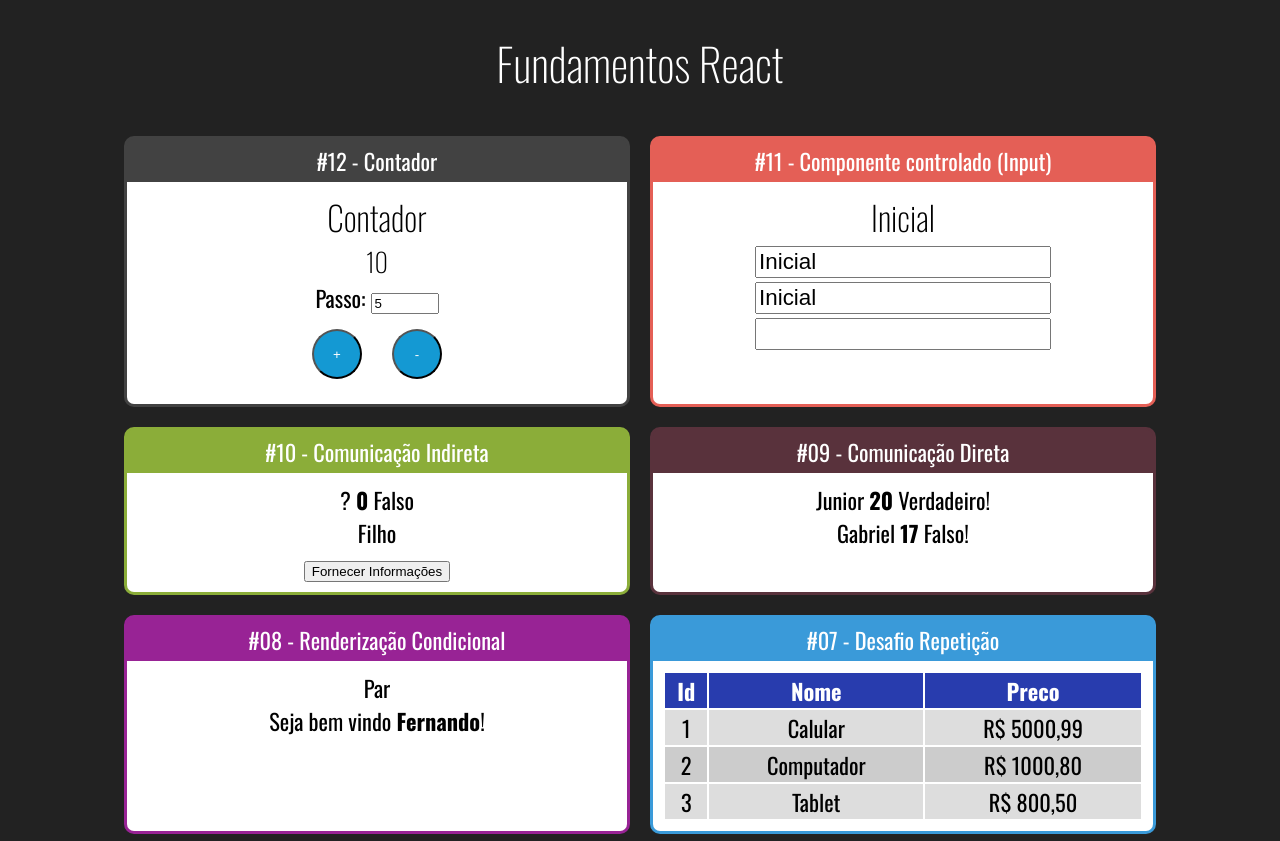
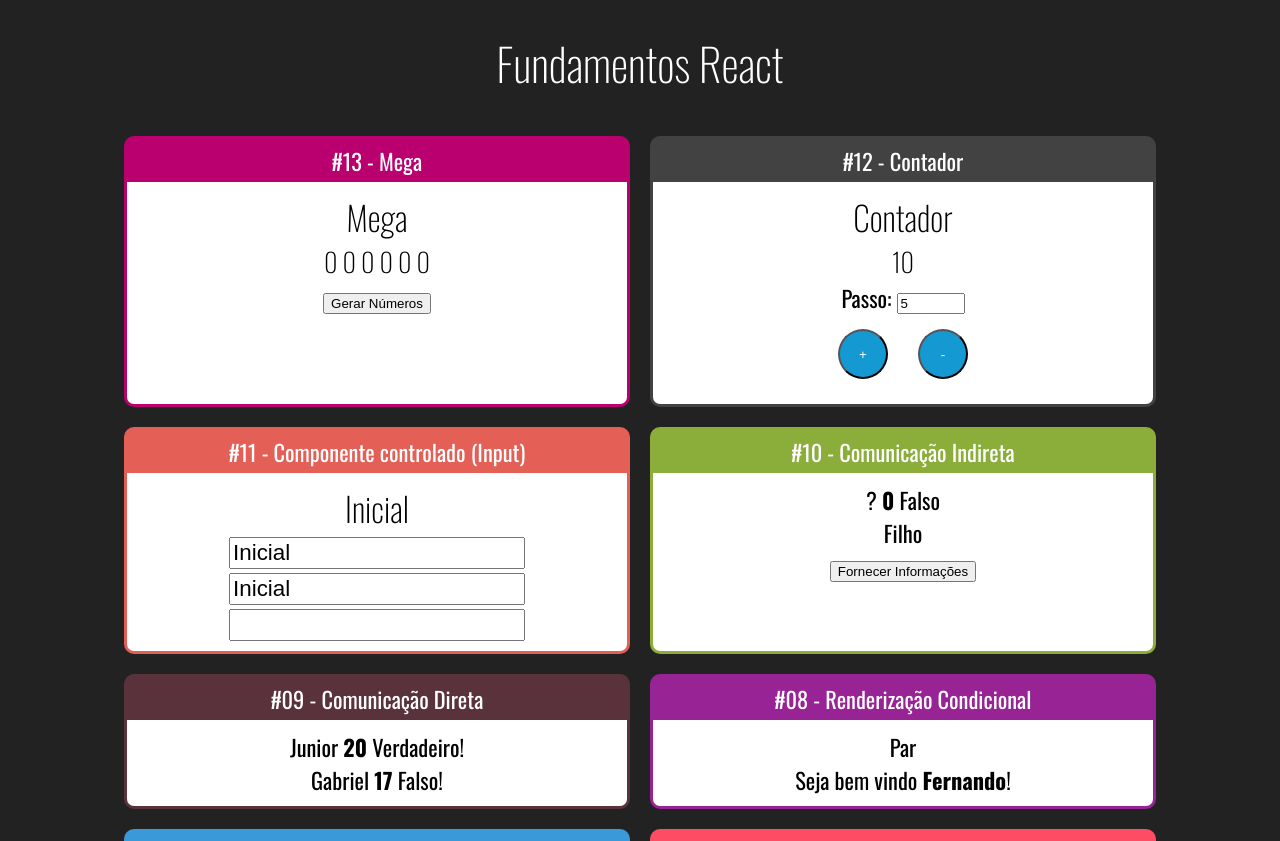
Before and after one commit to lucasg13info/curso-react, a React (Create React App) app in the folder fundamentos-react/: page / in a window 1280 px wide. Shown: the top 841 px of the page. Built offline with nearby package versions, Linux system fonts and the light colour scheme.

Commit message:
Necessário ajustar a lógica que gera os números

```diff
--- a/fundamentos-react/src/App.jsx
+++ b/fundamentos-react/src/App.jsx
@@ -1,6 +1,7 @@
 import './App.css'
 import React from 'react';
 
+import Mega from './components/mega/Mega'
 import Contador from './components/contador/Contador'
 import Input from './components/formulario/Input'
 import IndiretaPai from "./components/comunicacao/IndiretaPai"
@@ -23,6 +24,10 @@
         <h1>Fundamentos React</h1>
 
         <div className="Cards">
+        <Card titulo="#13 - Mega" color="#B9006E">
+                <Mega/>
+            </Card>
+
         <Card titulo="#12 - Contador" color="#424242">
                 <Contador numeroInicial= {10}/>
             </Card>
--- /dev/null
+++ b/fundamentos-react/src/components/mega/Mega.jsx
@@ -0,0 +1,41 @@
+import React, {useState} from 'react'
+
+
+export default props => {
+
+    function gerarNumeroNaoContido(min, max, array){
+        const aleatorio = parseInt(Math.randon() * (max + 1  - min)) + min
+        return array.includes(aleatorio) ?
+            gerarNumeroNaoContido(min, max, array) :
+            aleatorio
+
+    }
+
+
+    function gerarNumeros(qtde) {
+        const numeros = Array(qtde)
+        .fill(0)
+        .reduce((nums) => {
+            const novoNumero =  gerarNumeroNaoContido(1, 60, nums)
+            return [... nums, novoNumero]
+        }, [])
+
+        .sort((n1, n2) => n1 - n2);
+        return numeros
+    }
+
+
+    const qtde = props.qtde || 6
+    const numerosIniciais = Array(qtde).fill(0)
+    const [numeros, setNumeros] = useState(numerosIniciais)
+
+    return (
+        <div>
+            <h2>Mega</h2>
+            <h3>{  numeros.join (' ') }</h3>
+            <button onClick={_ => setNumeros(gerarNumeros(qtde))}>
+                Gerar Números
+            </button>
+        </div>
+    )
+}
```
Also changed, not shown: fundamentos-react/src/components/mega/Mega.js (deleted, +0 -23 lines).
